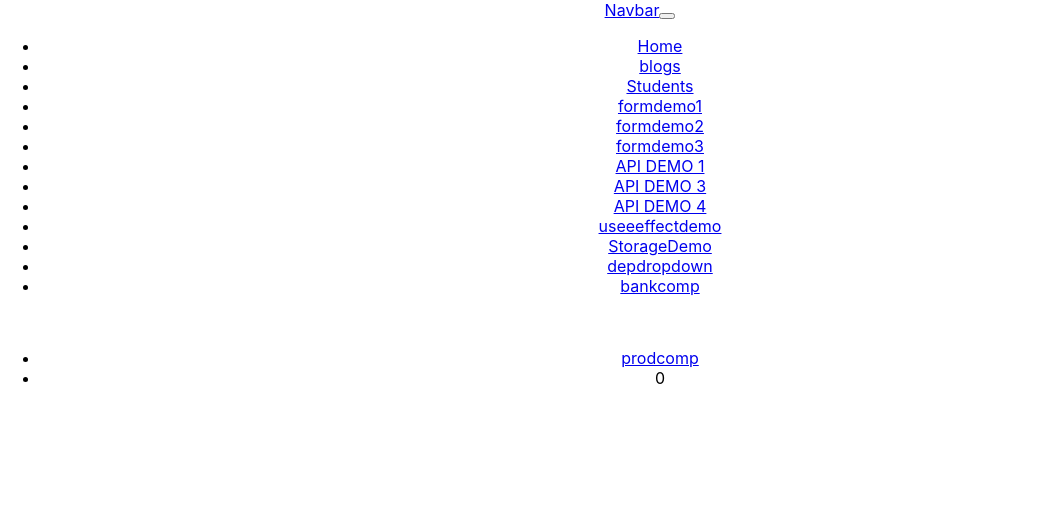
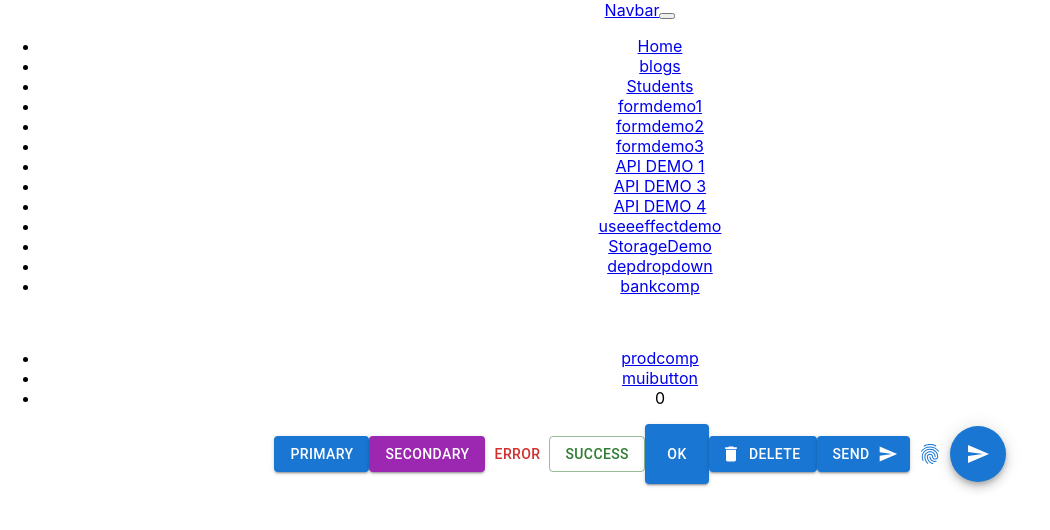
Before and after one commit to samirvithlani/akshayraj-react, a React (Create React App) app: page /muibutton in a window 1280 px wide. Shown: the top 530 px of the page, without its empty margins (0-1050 px from the left). Built offline with nearby package versions, Linux system fonts and the light colour scheme; the HTML template or start-up script is replaced by a standard one.

Commit message:
mui intro

```diff
--- a/src/App.js
+++ b/src/App.js
@@ -29,6 +29,7 @@ import { ThemeContext } from "./Context";
 import { DepedentDropdown } from "./components/DepedentDropdown";
 import { ProdComp } from "./components/ProdComp";
 import { BankComponent } from "./components/BankComponent";
+import { ButtonDemo } from "./mui/ButtonDemo";
 
 function App() {
   var title = "REACT APP";
@@ -63,6 +64,7 @@ function App() {
           <Route path = "/depdropdown" element = {<DepedentDropdown/>}></Route>
           <Route path = "/prodcomp" element = {<ProdComp/>}></Route>
           <Route path ="/bankcomp" element = {<BankComponent/>}></Route>
+          <Route path ="/muibutton" element = {<ButtonDemo/>}></Route>
 
 
           {/* :id is wild card */}
--- a/src/Navbar.jsx
+++ b/src/Navbar.jsx
@@ -108,6 +108,12 @@ export const Navbar = () => {
             prodcomp
             </Link>
           </li>
+
+          <li class="nav-item">
+            <Link class="nav-link" to="/muibutton">
+            muibutton
+            </Link>
+          </li>
           <li style={{color:"redh"}}>
               {
                 state?.length
--- /dev/null
+++ b/src/mui/ButtonDemo.jsx
@@ -0,0 +1,24 @@
+import { Button, Fab, IconButton } from '@mui/material'
+import React from 'react'
+import DeleteIcon from '@mui/icons-material/Delete';
+import SendIcon from '@mui/icons-material/Send';
+import FingerprintIcon from '@mui/icons-material/Fingerprint';
+export const ButtonDemo = () => {
+  return (
+    <div>
+        <Button variant='contained' color='primary'>Primary</Button>
+        <Button variant='contained' color='secondary'>Secondary</Button>
+        <Button variant='text' color='error'>Error</Button>
+        <Button variant='outlined' color='success'>Success</Button>
+        <Button variant='contained' sx={{color:"white",height:60}}>OK</Button>
+        <Button variant='contained' startIcon={<DeleteIcon/>}>Delete</Button>
+        <Button variant='contained' endIcon={<SendIcon/>}>Send</Button>
+        <IconButton color='primary' onClick={()=>{alert("ok")}}>
+            <FingerprintIcon/>
+        </IconButton>
+        <Fab color='primary' aria-label='add'>
+            <SendIcon/>
+        </Fab>
+    </div>
+  )
+}
```
Also changed, not shown: package.json (+7 -0 lines), 1 other file (tests, documents, lock files or other folders).
